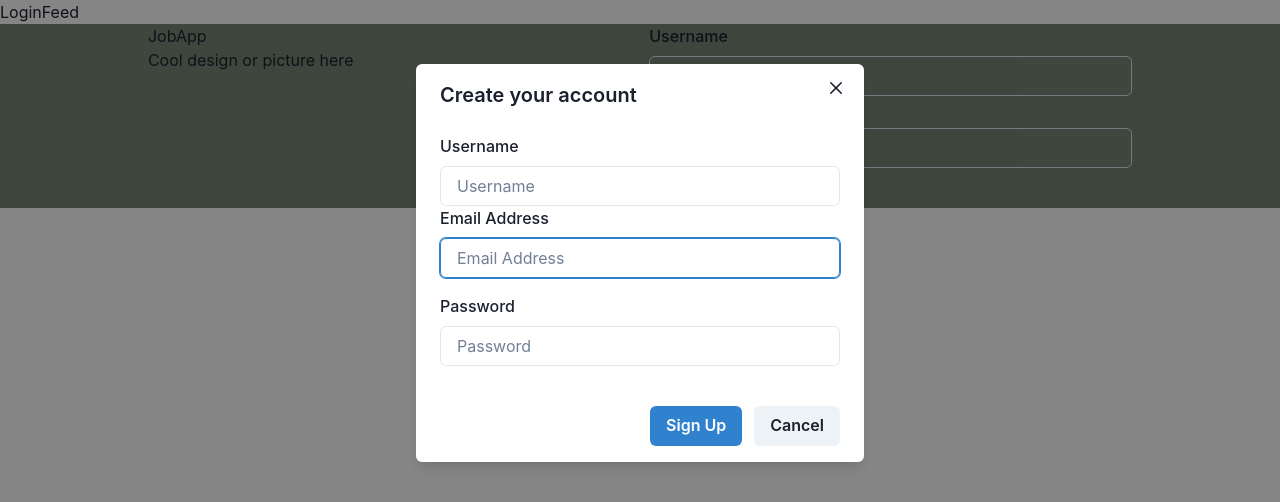
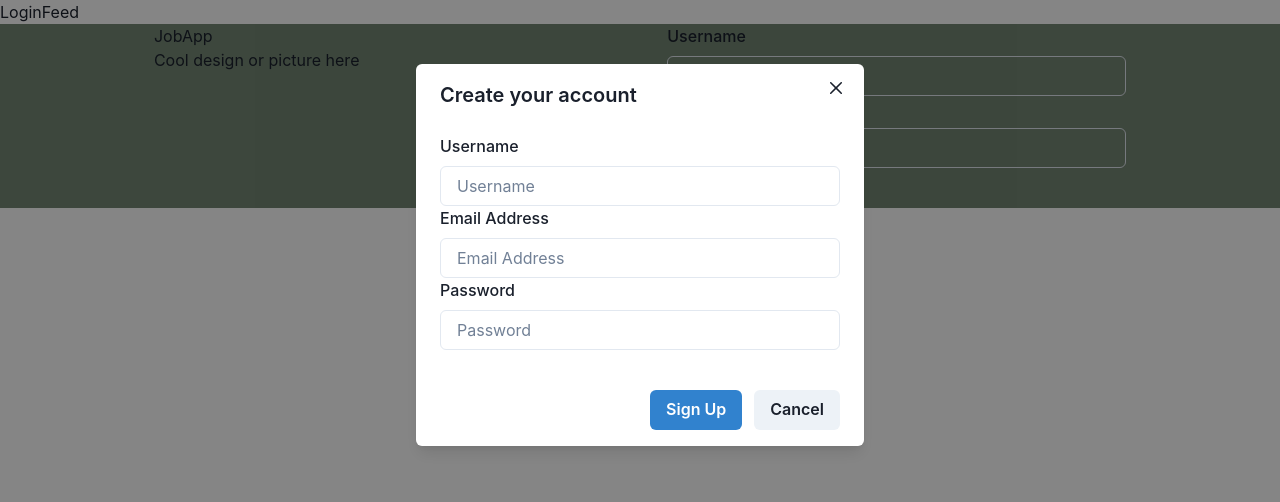
Before and after one commit to Jigglypuff-58/JobApp, a React app: page / in a window 1280 px wide. Both pictures are taken after a click on the button "Sign Up". Shown: the top 502 px of the page. Built offline with nearby package versions, Linux system fonts and the light colour scheme.

Commit message:
Adds button functionality for sign in and sign up buttons. Fetch requests are set up but still need to handle redirects for once we get responses

```diff
--- a/client/containers/LoginItem.jsx
+++ b/client/containers/LoginItem.jsx
@@ -17,14 +17,46 @@ import {
   onOpen,
   onClose
 } from '@chakra-ui/react';
-import { CheckIcon } from '@chakra-ui/icons';
+// import { CheckIcon } from '@chakra-ui/icons';
 
 const Login = () => {
   const { isOpen, onOpen, onClose } = useDisclosure();
+  // Hooks for user input for sign up field
+  const usernameRefSignUp = useRef()
+  const passwordRefSignUp = useRef()
+  const emailRefSignUp = useRef()
+
+  // Hooks for user input for sign in field
+  const usernameRefSignIn = useRef();
+  const passwordRefSignIn = useRef();
+
 
   const initialRef = useRef(null);
   const finalRef = useRef(null);
 
+  const handleSignUp = (e) => {
+    e.preventDefault();
+    const username = usernameRefSignUp.current.value
+    const password = passwordRefSignUp.current.value
+    const email = emailRefSignUp.current.value
+    console.log('FROM SIGNUP: ', username, password, email)
+    // fetch('localhost:3000/signup', {
+    //   method: 'POST',
+    //   headers: {
+    //     "Content-Type": "application/json"
+    //   },
+    //   body: JSON.stringify({userName: username, password, email})
+    // })
+    // .then(signUpResponse => {
+
+    // })
+  }
+  const handleSignIn = (e) => {
+    e.preventDefault();
+    const username = usernameRefSignIn.current.value;
+    const password = passwordRefSignIn.current.value;
+    console.log('FROM SIGN IN: ', username, password)
+  }
   return (
     <div className='login-page'>
       <div className='hero'>
@@ -34,10 +66,10 @@ const Login = () => {
       <div className='login-component'>
         <FormControl id='input-wrapper'>
           <FormLabel>Username</FormLabel>
-          <Input type='username' />
-          <FormLabel>Username</FormLabel>
-          <Input type='password' />
-          <Button leftIcon={<CheckIcon />}> Sign In</Button>
+          <Input ref={usernameRefSignIn} type='username' />
+          <FormLabel>Password</FormLabel>
+          <Input ref={passwordRefSignIn} type='password' />
+          <Button onClick={handleSignIn}> Sign In</Button>
           <Button onClick={onOpen}> Sign Up</Button>
         </FormControl>
         <Modal
@@ -52,21 +84,21 @@ const Login = () => {
             <ModalCloseButton />
             <ModalBody pb={6}>
             <FormControl>
-                <FormLabel>Username</FormLabel>
-                <Input ref={initialRef} placeholder='Username' />
+                <FormLabel >Username</FormLabel>
+                <Input ref={usernameRefSignUp} placeholder='Username' />
               </FormControl>
               <FormControl>
                 <FormLabel>Email Address</FormLabel>
-                <Input ref={initialRef} placeholder='Email Address' />
+                <Input ref={emailRefSignUp} placeholder='Email Address' />
               </FormControl>
-              <FormControl mt={4}>
+              <FormControl>
                 <FormLabel>Password</FormLabel>
-                <Input placeholder='Password' />
+                <Input ref={passwordRefSignUp} placeholder='Password' />
               </FormControl>
             </ModalBody>
 
             <ModalFooter>
-              <Button colorScheme='blue' mr={3}>
+              <Button colorScheme='blue' mr={3} onClick={handleSignUp}>
                 Sign Up
               </Button>
               <Button onClick={onClose}>Cancel</Button>
```
Also changed, not shown: 1 other file (tests, documents, lock files or other folders).
